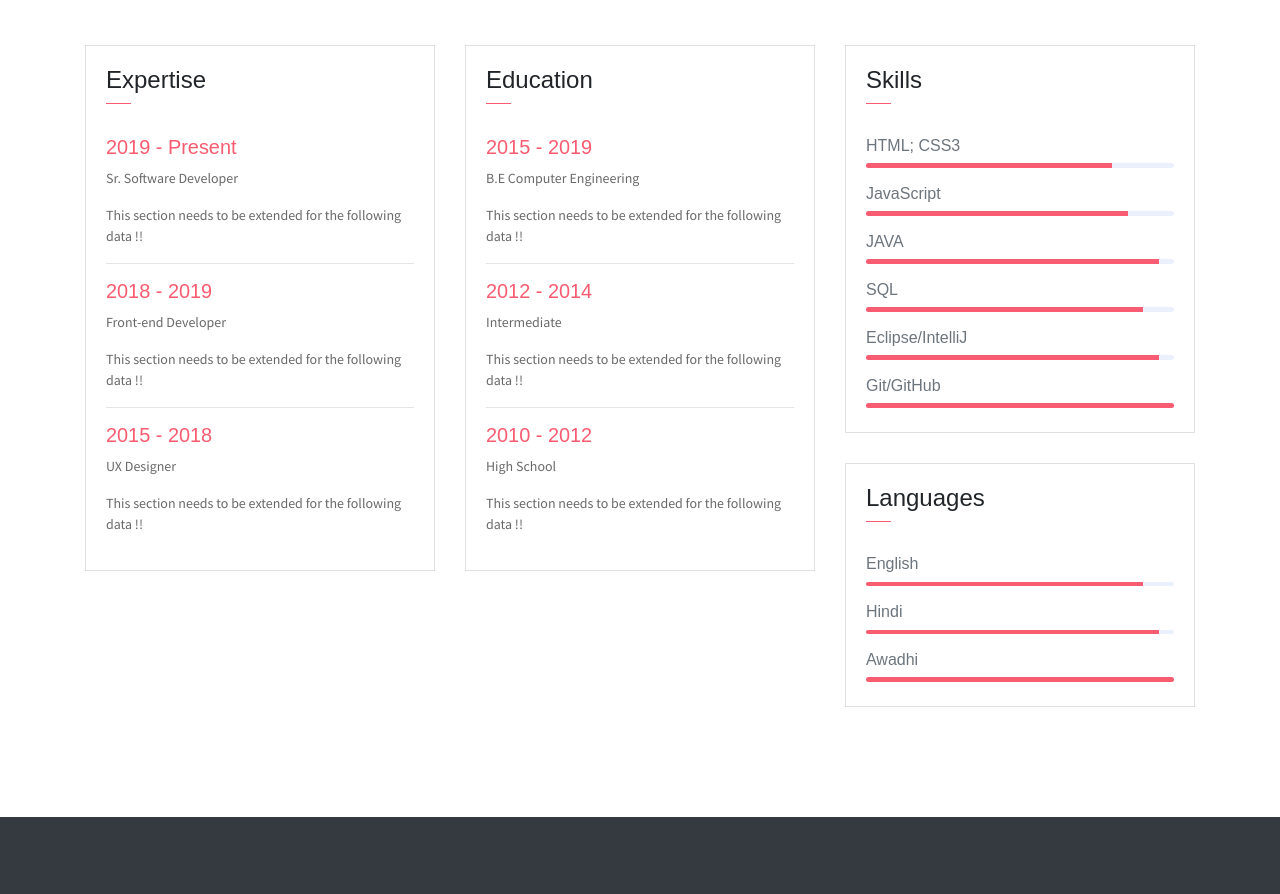
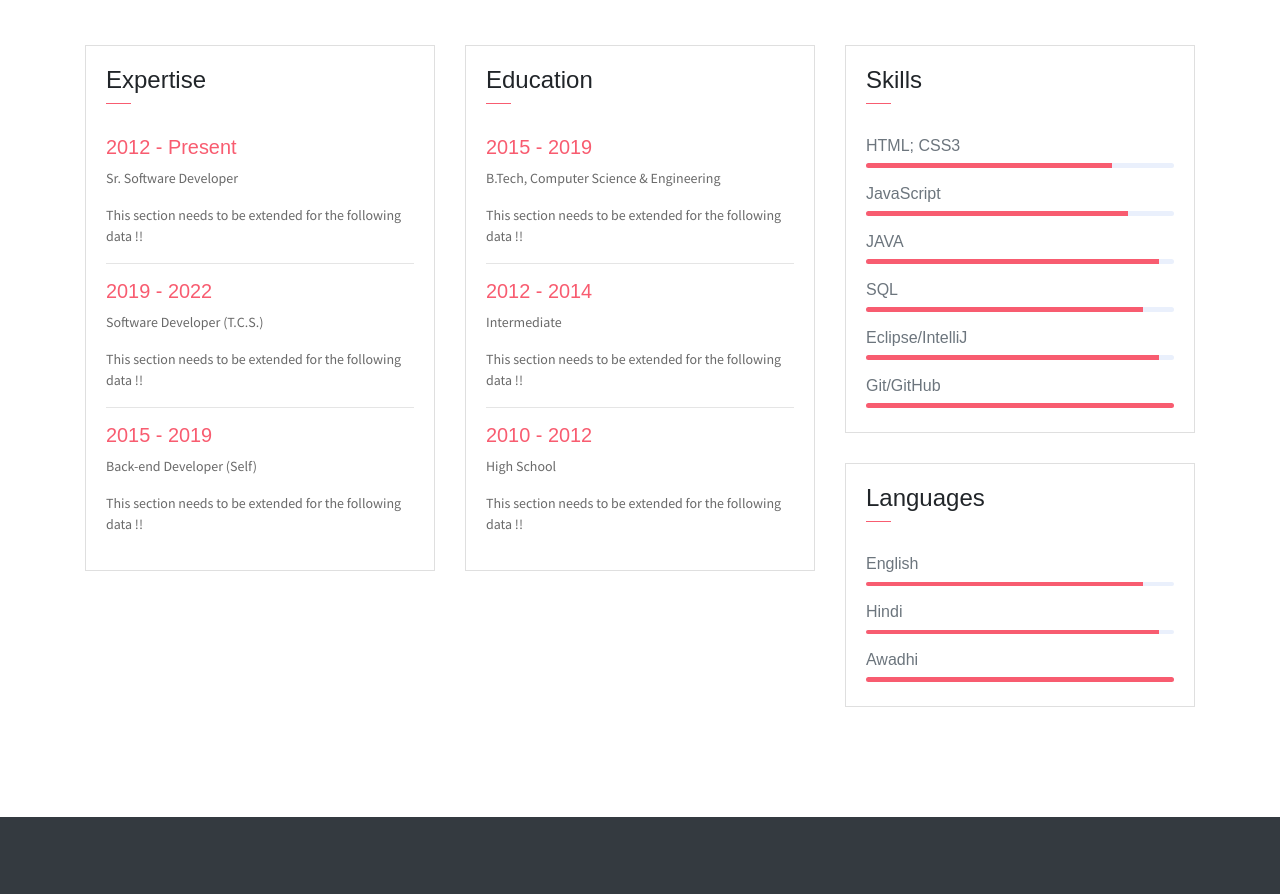
Before and after one commit to iamvisshu/iamvisshu.github.io, a website: page index.html in a window 1280 px wide. Shown: the part 1441-2335 px from the top of the page. Drawn offline with Linux system fonts and the light colour scheme; some packages are replaced by stand-ins of ours.

Commit message:
Updated My resume section
Updated My resume section

```diff
--- a/index.html
+++ b/index.html
@@ -174,16 +174,16 @@
                             </div>
                         </div>
                         <div class="card-body">
-                            <h6 class="title text-danger">2019 - Present</h6>
+                            <h6 class="title text-danger">2012 - Present</h6>
                             <P>Sr. Software Developer</P>
                             <P class="subtitle">This section needs to be extended for the following data !!</P>
                             <hr>
-                            <h6 class="title text-danger">2018 - 2019</h6>
-                            <P>Front-end Developer</P>
+                            <h6 class="title text-danger">2019 - 2022</h6>
+                            <P>Software Developer (T.C.S.)</P>
                             <P class="subtitle">This section needs to be extended for the following data !!</P>
                             <hr>
-                            <h6 class="title text-danger">2015 - 2018</h6>
-                            <P>UX Designer</P>
+                            <h6 class="title text-danger">2015 - 2019</h6>
+                            <P>Back-end Developer (Self)</P>
                             <P class="subtitle">This section needs to be extended for the following data !!</P>
                         </div>
                     </div>
@@ -198,7 +198,7 @@
                         </div>
                         <div class="card-body">
                             <h6 class="title text-danger">2015 - 2019</h6>
-                            <P>B.E Computer Engineering</P>
+                            <P>B.Tech, Computer Science & Engineering</P>
                             <P class="subtitle">This section needs to be extended for the following data !!</P>
                             <hr>
                             <h6 class="title text-danger">2012 - 2014</h6>
```
